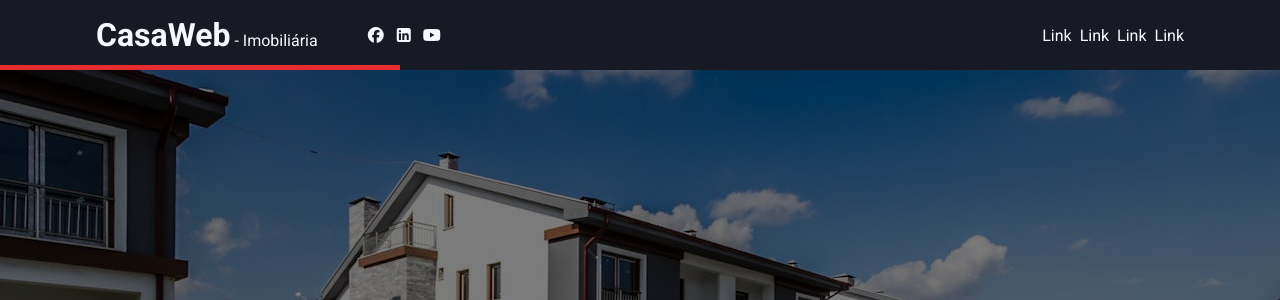
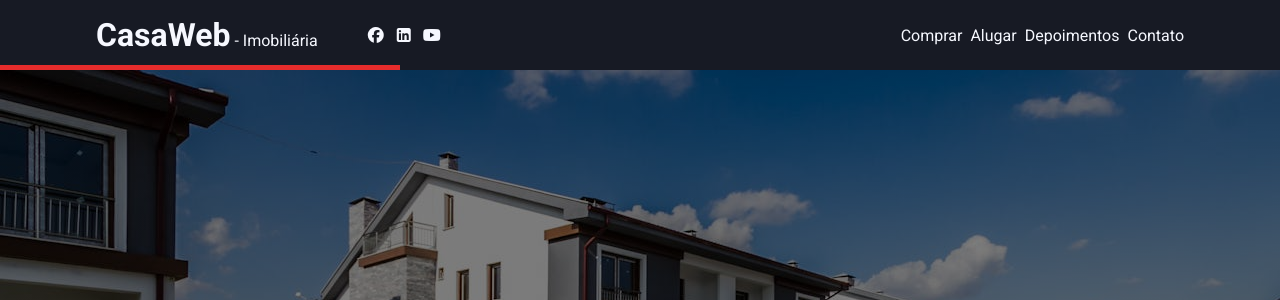
Before and after one commit to amsterdan-vasconcelos/portal-imobiliario, a PHP site: page /home in a window 1280 px wide. Shown: the top 300 px of the page. Run offline with PHP 8.4, Linux system fonts and the light colour scheme; some libraries are stand-ins or nearby versions.

Commit message:
feat: add IDs to buy, rent, contact, and testimonials sections style: enable smooth scrolling on HTML

```diff
--- a/app/views/home/partials/buy.php
+++ b/app/views/home/partials/buy.php
@@ -8,7 +8,7 @@ $array = [
 
 ?>
 
-<section class="available">
+<section class="available" id="buy">
   <p class="available__subtitle">NOVAS OPORTUNIDADES</p>
   <h2 class="available__title">COMPRAR</h2>
 
--- a/app/views/home/partials/contact.php
+++ b/app/views/home/partials/contact.php
@@ -1,4 +1,4 @@
-<section class="l-contact">
+<section class="l-contact" id="contact">
   <h2 class="l-contact__title">O IMÓVEL QUE VOCÊ PROCURA ESTÁ AQUI!</h2>
 
   <div class="l-contact__content">
--- a/app/views/home/partials/rent.php
+++ b/app/views/home/partials/rent.php
@@ -8,7 +8,7 @@ $array = [
 
 ?>
 
-<section class="available">
+<section class="available" id="rent">
   <p class="available__subtitle">NOVAS OPORTUNIDADES</p>
   <h2 class="available__title">ALUGAR</h2>
 
--- a/app/views/home/partials/testimonials.php
+++ b/app/views/home/partials/testimonials.php
@@ -1,4 +1,4 @@
-<section class="testimonials">
+<section class="testimonials" id="testimonials">
   <div class="testimonials__item">
     <p>Lorem ipsum dolor, sit amet consectetur adipisicing elit. Magnam nesciunt perspiciatis nostrum, consequatur porro in dicta at reiciendis omnis suscipit rerum maiores illo. Molestiae adipisci expedita ullam repellendus, alias ea!</p>
     <cite class="testimonials__cite">Amsterdan Vasconcelos, São Paulo</cite>
--- a/app/views/shared/header.php
+++ b/app/views/shared/header.php
@@ -23,16 +23,16 @@
     <nav class="header__nav">
       <ul class="header__nav-itens">
         <li>
-          <a href="">Link</a>
+          <a href="#buy">Comprar</a>
         </li>
         <li>
-          <a href="">Link</a>
+          <a href="#rent">Alugar</a>
         </li>
         <li>
-          <a href="">Link</a>
+          <a href="#testimonials">Depoimentos</a>
         </li>
         <li>
-          <a href="">Link</a>
+          <a href="#contact">Contato</a>
         </li>
       </ul>
     </nav>
--- a/public/css/global.css
+++ b/public/css/global.css
@@ -16,6 +16,10 @@
 
   --color-primary-transparent: oklch(from var(--color-primary) l c h / 80%);
   --color-accent-transparent: oklch(from var(--color-accent) l c h / 80%);
+}
+
+html {
+  scroll-behavior: smooth;
 }
 
 body {
```
